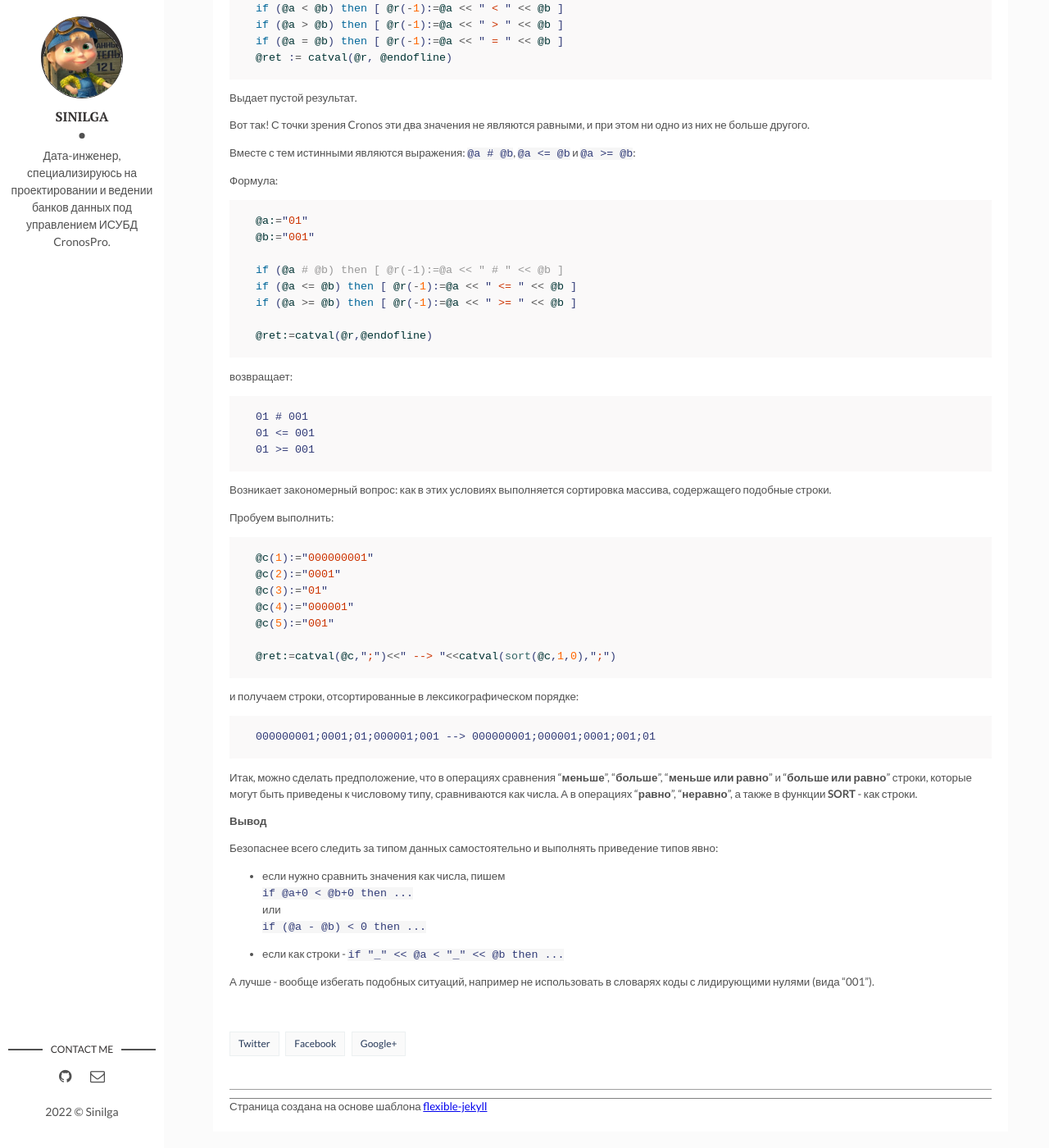
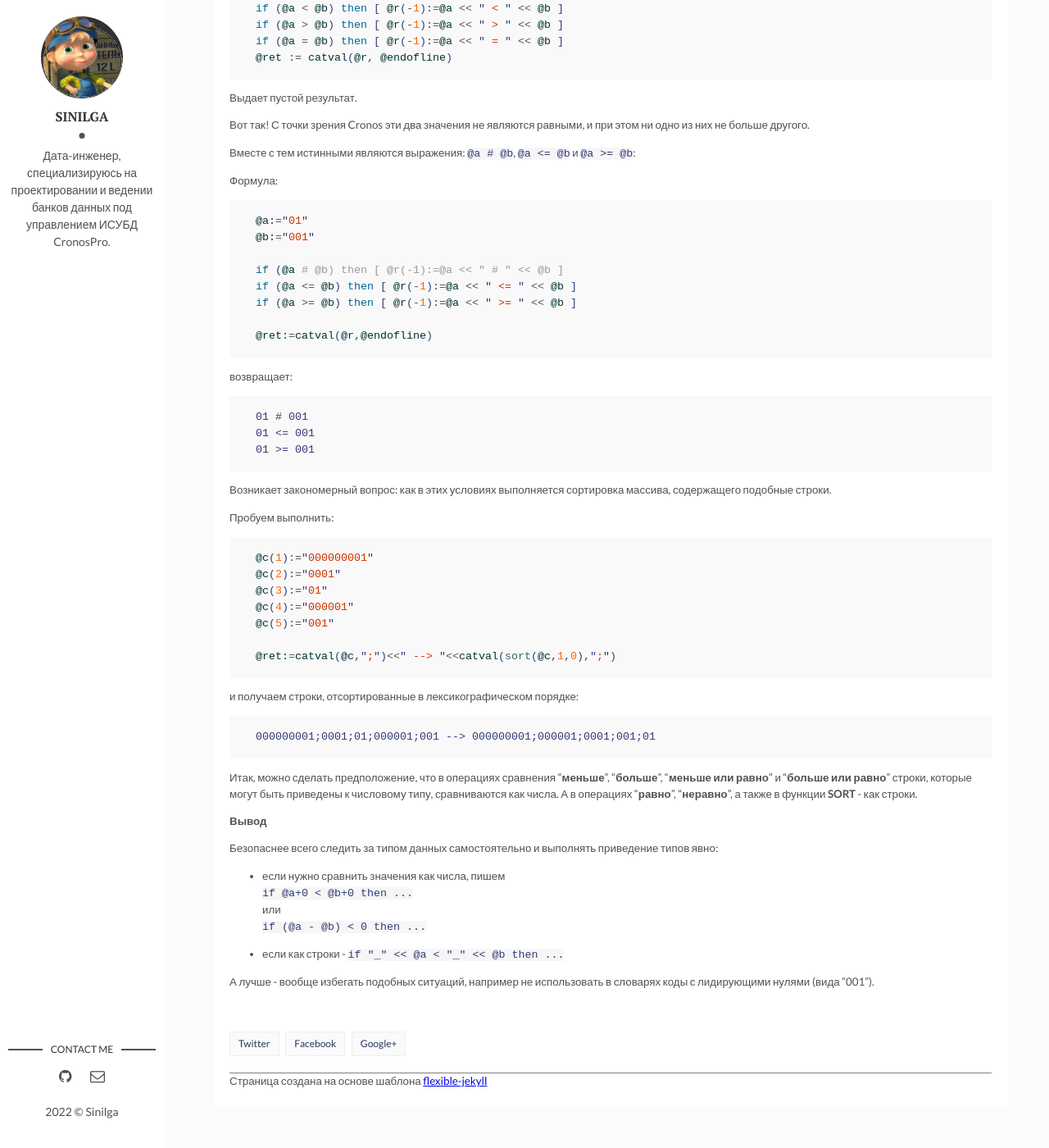
Before and after one commit to sinilga/cronospro, a Jekyll site: the page built from _posts/2022-02-17-formulus_types.md, in a window 1280 px wide and 1400 px high, scrolled down 410 px. Shown: the whole window at 82% size. Built offline with Jekyll 4.4.1, drawn with Linux system fonts in a browser that asks for light colours; after the commit the page ends 1779 px from its top, so only the background shows below that.

Commit message:
Update main.css

```diff
--- a/assets/css/main.css
+++ b/assets/css/main.css
@@ -1273,9 +1273,8 @@ a.newer-posts:hover {
   -webkit-flex-wrap: wrap;
       -ms-flex-wrap: wrap;
           flex-wrap: wrap;
-  padding-bottom: 30px;
+  padding-bottom: 0px;
   margin: 50px 0 10px 0;
-  border-bottom: 1px solid #a0a0a0;
 }
 
 .page-footer .page-share {
@@ -1303,6 +1302,10 @@ a.newer-posts:hover {
 
 .page-footer .page-share a:hover {
   background-color: #ecf0f1;
+}
+
+.page-footer .page-tag {
+  margin-bottom: 10px;
 }
 
 .page-footer .page-tag a {
```
